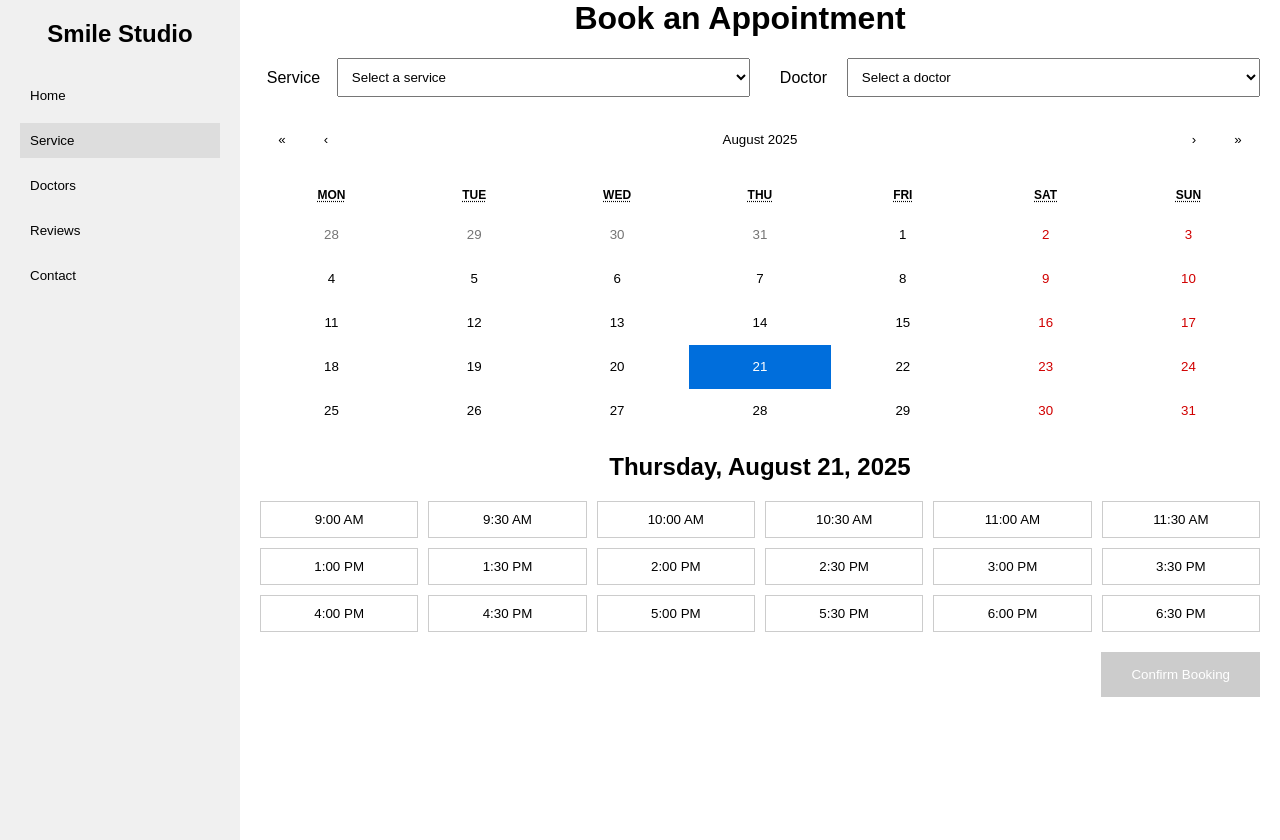
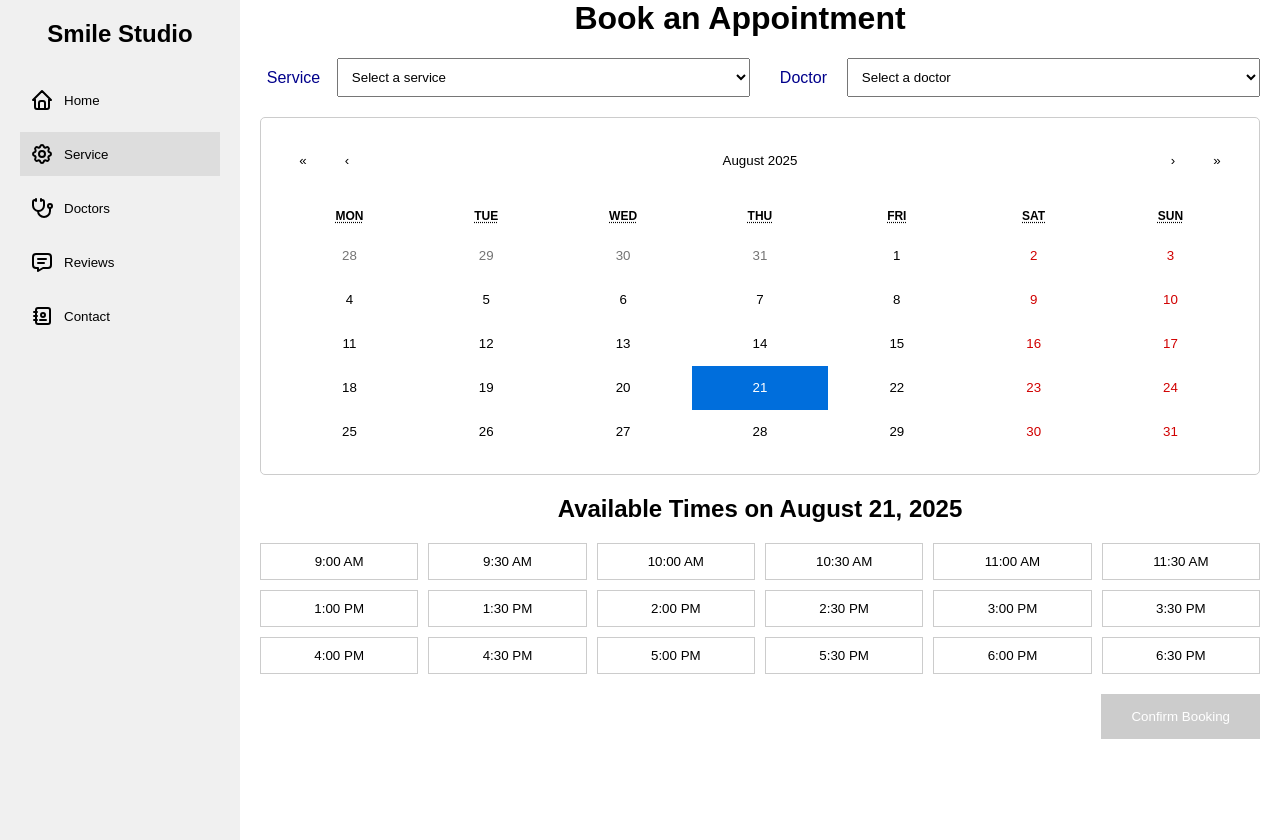
Before and after one commit to 0Aaheed0/Aaheed, a React (Create React App) app: page / in a window 1280 px wide. Built offline with nearby package versions, Linux system fonts and the light colour scheme.

Commit message:
Done with the Service Page

```diff
--- a/src/Service.css
+++ b/src/Service.css
@@ -18,7 +18,9 @@
 }
 
 .left-panel button {
-  display: block;
+  display: flex;
+  align-items: center;
+  gap: 10px;
   width: 100%;
   padding: 10px;
   margin-bottom: 10px;
@@ -59,6 +61,7 @@
 
 .dropdown label {
   width: 80px;
+  color: #00008B;
 }
 
 .dropdown select {
@@ -68,6 +71,9 @@
 
 .calendar-container {
   margin: 20px auto 0;
+  border: 1px solid #ccc;
+  padding: 20px;
+  border-radius: 5px;
 }
 
 .react-calendar {
--- a/src/Service.js
+++ b/src/Service.js
@@ -3,6 +3,55 @@ import React, { useState } from 'react';
 import Calendar from 'react-calendar';
 import 'react-calendar/dist/Calendar.css';
 import './Service.css';
+
+const HomeIcon = () => (
+  <svg xmlns="http://www.w3.org/2000/svg" class="icon icon-tabler icon-tabler-home" width="24" height="24" viewBox="0 0 24 24" stroke-width="2" stroke="currentColor" fill="none" stroke-linecap="round" stroke-linejoin="round">
+     <path stroke="none" d="M0 0h24v24H0z" fill="none"></path>
+     <path d="M5 12l-2 0l9 -9l9 9l-2 0"></path>
+     <path d="M5 12v7a2 2 0 0 0 2 2h10a2 2 0 0 0 2 -2v-7"></path>
+     <path d="M9 21v-6a2 2 0 0 1 2 -2h2a2 2 0 0 1 2 2v6"></path>
+  </svg>
+);
+
+const ServiceIcon = () => (
+  <svg xmlns="http://www.w3.org/2000/svg" class="icon icon-tabler icon-tabler-settings" width="24" height="24" viewBox="0 0 24 24" stroke-width="2" stroke="currentColor" fill="none" stroke-linecap="round" stroke-linejoin="round">
+     <path stroke="none" d="M0 0h24v24H0z" fill="none"></path>
+     <path d="M10.325 4.317c.426 -1.756 2.924 -1.756 3.35 0a1.724 1.724 0 0 0 2.573 1.066c1.543 -.94 3.31 .826 2.37 2.37a1.724 1.724 0 0 0 1.065 2.572c1.756 .426 1.756 2.924 0 3.35a1.724 1.724 0 0 0 -1.066 2.573c.94 1.543 -.826 3.31 -2.37 2.37a1.724 1.724 0 0 0 -2.572 1.065c-.426 1.756 -2.924 1.756 -3.35 0a1.724 1.724 0 0 0 -2.573 -1.066c-1.543 .94 -3.31 -.826 -2.37 -2.37a1.724 1.724 0 0 0 -1.065 -2.572c-1.756 -.426 -1.756 -2.924 0 -3.35a1.724 1.724 0 0 0 1.066 -2.573c-.94 -1.543 .826 -3.31 2.37 -2.37c1 .608 2.296 .07 2.572 -1.065z"></path>
+     <path d="M12 12m-3 0a3 3 0 1 0 6 0a3 3 0 1 0 -6 0"></path>
+  </svg>
+);
+
+const DoctorIcon = () => (
+  <svg xmlns="http://www.w3.org/2000/svg" class="icon icon-tabler icon-tabler-stethoscope" width="24" height="24" viewBox="0 0 24 24" stroke-width="2" stroke="currentColor" fill="none" stroke-linecap="round" stroke-linejoin="round">
+     <path stroke="none" d="M0 0h24v24H0z" fill="none"></path>
+     <path d="M6 4h-1a2 2 0 0 0 -2 2v3.5h0a5.5 5.5 0 0 0 11 0v-3.5a2 2 0 0 0 -2 -2h-1"></path>
+     <path d="M8 15a6 6 0 1 0 12 0v-3"></path>
+     <path d="M11 3v2"></path>
+     <path d="M6 3v2"></path>
+     <path d="M20 10m-2 0a2 2 0 1 0 4 0a2 2 0 1 0 -4 0"></path>
+  </svg>
+);
+
+const ReviewsIcon = () => (
+  <svg xmlns="http://www.w3.org/2000/svg" class="icon icon-tabler icon-tabler-message-2" width="24" height="24" viewBox="0 0 24 24" stroke-width="2" stroke="currentColor" fill="none" stroke-linecap="round" stroke-linejoin="round">
+     <path stroke="none" d="M0 0h24v24H0z" fill="none"></path>
+     <path d="M8 9h8"></path>
+     <path d="M8 13h6"></path>
+     <path d="M18 4a3 3 0 0 1 3 3v8a3 3 0 0 1 -3 3h-5l-5 3v-3h-2a3 3 0 0 1 -3 -3v-8a3 3 0 0 1 3 -3h12z"></path>
+  </svg>
+);
+
+const ContactIcon = () => (
+  <svg xmlns="http://www.w3.org/2000/svg" class="icon icon-tabler icon-tabler-address-book" width="24" height="24" viewBox="0 0 24 24" stroke-width="2" stroke="currentColor" fill="none" stroke-linecap="round" stroke-linejoin="round">
+     <path stroke="none" d="M0 0h24v24H0z" fill="none"></path>
+     <path d="M20 6v12a2 2 0 0 1 -2 2h-10a2 2 0 0 1 -2 -2v-12a2 2 0 0 1 2 -2h10a2 2 0 0 1 2 2z"></path>
+     <path d="M10 16h6"></path>
+     <path d="M13 11m-2 0a2 2 0 1 0 4 0a2 2 0 1 0 -4 0"></path>
+     <path d="M4 8h3"></path>
+     <path d="M4 12h3"></path>
+     <path d="M4 16h3"></path>
+  </svg>
+);
 
 const Service = () => {
   const [service, setService] = useState('');
@@ -16,11 +65,11 @@ const Service = () => {
     <div className="service-page">
       <div className="left-panel">
         <div className="logo">Smile Studio</div>
-        <button>Home</button>
-        <button className="active">Service</button>
-        <button>Doctors</button>
-        <button>Reviews</button>
-        <button>Contact</button>
+        <button><HomeIcon />Home</button>
+        <button className="active"><ServiceIcon />Service</button>
+        <button><DoctorIcon />Doctors</button>
+        <button><ReviewsIcon />Reviews</button>
+        <button><ContactIcon />Contact</button>
       </div>
       <div className="right-panel">
         <h1>Book an Appointment</h1>
@@ -57,7 +106,7 @@ const Service = () => {
           />
         </div>
         <div className="time-container">
-          <h2>{date.toLocaleDateString('en-US', { weekday: 'long', year: 'numeric', month: 'long', day: 'numeric' })}</h2>
+          <h2>Available Times on {date.toLocaleDateString('en-US', { month: 'long', day: 'numeric', year: 'numeric' })}</h2>
           <div className="time-slots">
             <button className={time === '9:00 AM' ? 'selected' : ''} onClick={() => setTime('9:00 AM')}>9:00 AM</button>
             <button className={time === '9:30 AM' ? 'selected' : ''} onClick={() => setTime('9:30 AM')}>9:30 AM</button>
@@ -65,18 +114,18 @@ const Service = () => {
             <button className={time === '10:30 AM' ? 'selected' : ''} onClick={() => setTime('10:30 AM')}>10:30 AM</button>
             <button className={time === '11:00 AM' ? 'selected' : ''} onClick={() => setTime('11:00 AM')}>11:00 AM</button>
             <button className={time === '11:30 AM' ? 'selected' : ''} onClick={() => setTime('11:30 AM')}>11:30 AM</button>
-            <button className={time === '1:00 PM' ? 'selected' : ''} onClick={() => setTime('1:00 PM')}>1:00 PM</button>
-            <button className={time === '1:30 PM' ? 'selected' : ''} onClick={() => setTime('1:30 PM')}>1:30 PM</button>
-            <button className={time === '2:00 PM' ? 'selected' : ''} onClick={() => setTime('2:00 PM')}>2:00 PM</button>
-            <button className={time === '2:30 PM' ? 'selected' : ''} onClick={() => setTime('2:30 PM')}>2:30 PM</button>
-            <button className={time === '3:00 PM' ? 'selected' : ''} onClick={() => setTime('3:00 PM')}>3:00 PM</button>
-            <button className={time === '3:30 PM' ? 'selected' : ''} onClick={() => setTime('3:30 PM')}>3:30 PM</button>
-            <button className={time === '4:00 PM' ? 'selected' : ''} onClick={() => setTime('4:00 PM')}>4:00 PM</button>
-            <button className={time === '4:30 PM' ? 'selected' : ''} onClick={() => setTime('4:30 PM')}>4:30 PM</button>
-            <button className={time === '5:00 PM' ? 'selected' : ''} onClick={() => setTime('5:00 PM')}>5:00 PM</button>
-            <button className={time === '5:30 PM' ? 'selected' : ''} onClick={() => setTime('5:30 PM')}>5:30 PM</button>
-            <button className={time === '6:00 PM' ? 'selected' : ''} onClick={() => setTime('6:00 PM')}>6:00 PM</button>
-            <button className={time === '6:30 PM' ? 'selected' : ''} onClick={() => setTime('6:30 PM')}>6:30 PM</button>
+            <button className={time === '12:00 PM' ? 'selected' : ''} onClick={() => setTime('12:00 PM')}>1:00 PM</button>
+            <button className={time === '12:30 PM' ? 'selected' : ''} onClick={() => setTime('12:30 PM')}>1:30 PM</button>
+            <button className={time === '1:00 PM' ? 'selected' : ''} onClick={() => setTime('1:00 PM')}>2:00 PM</button>
+            <button className={time === '1:30 PM' ? 'selected' : ''} onClick={() => setTime('1:30 PM')}>2:30 PM</button>
+            <button className={time === '2:00 PM' ? 'selected' : ''} onClick={() => setTime('2:00 PM')}>3:00 PM</button>
+            <button className={time === '2:30 PM' ? 'selected' : ''} onClick={() => setTime('2:30 PM')}>3:30 PM</button>
+            <button className={time === '3:00 PM' ? 'selected' : ''} onClick={() => setTime('3:00 PM')}>4:00 PM</button>
+            <button className={time === '3:30 PM' ? 'selected' : ''} onClick={() => setTime('3:30 PM')}>4:30 PM</button>
+            <button className={time === '4:00 PM' ? 'selected' : ''} onClick={() => setTime('4:00 PM')}>5:00 PM</button>
+            <button className={time === '4:30 PM' ? 'selected' : ''} onClick={() => setTime('4:30 PM')}>5:30 PM</button>
+            <button className={time === '5:00 PM' ? 'selected' : ''} onClick={() => setTime('5:00 PM')}>6:00 PM</button>
+            <button className={time === '5:30 PM' ? 'selected' : ''} onClick={() => setTime('5:30 PM')}>6:30 PM</button>
           </div>
         </div>
         <div className="confirm-button-container">
```
